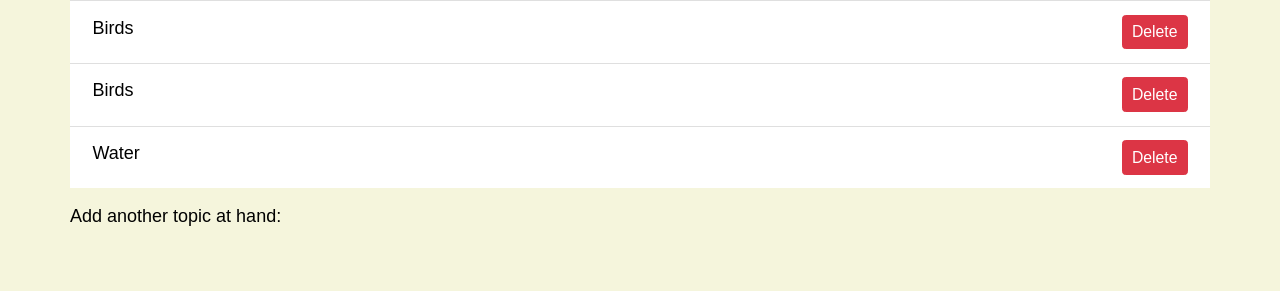
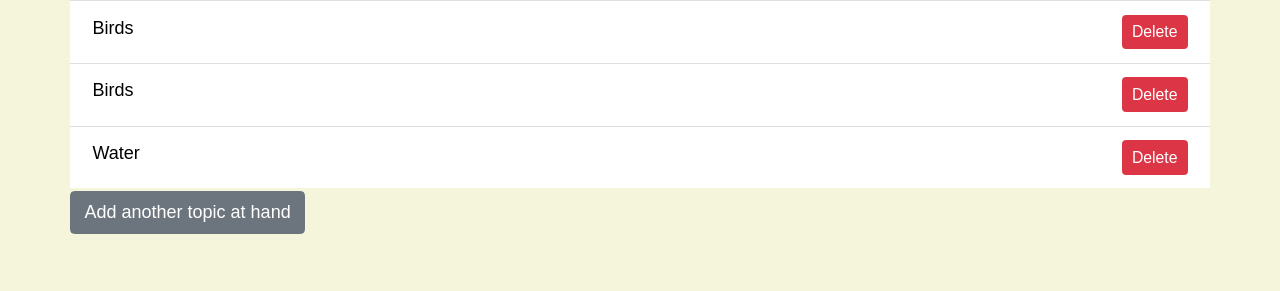
Before and after one commit to Code-Institute-Submissions/marosan28-online-journal_DecResub, a Django app: page /topics/ in a window 1280 px wide. Shown: the part 388-679 px from the top of the page. Run offline with Django 3.2, Linux system fonts and the light colour scheme; a user stored in the database is signed in; data comes from the database, SQL or seed files in the repository; some libraries are stand-ins or nearby versions; some web fonts are replaced.

Commit message:
change add new entries into a button

```diff
--- a/learning_logs/templates/learning_logs/topics.html
+++ b/learning_logs/templates/learning_logs/topics.html
@@ -19,5 +19,6 @@
     <li class="list-group-item">There are no entries yet.</li>
 {% endfor %}
 </ul>
-<h2><a class="add-topic" href="{% url 'learning_logs:new_topic' %}">Add another topic at hand:</a></h2>
+<h2><button class="btn btn-secondary" type="button" onclick="window.location.href='{% url 'learning_logs:new_topic' %}'">Add another topic at hand</button>
+</h2>
 {% endblock content %}
```
